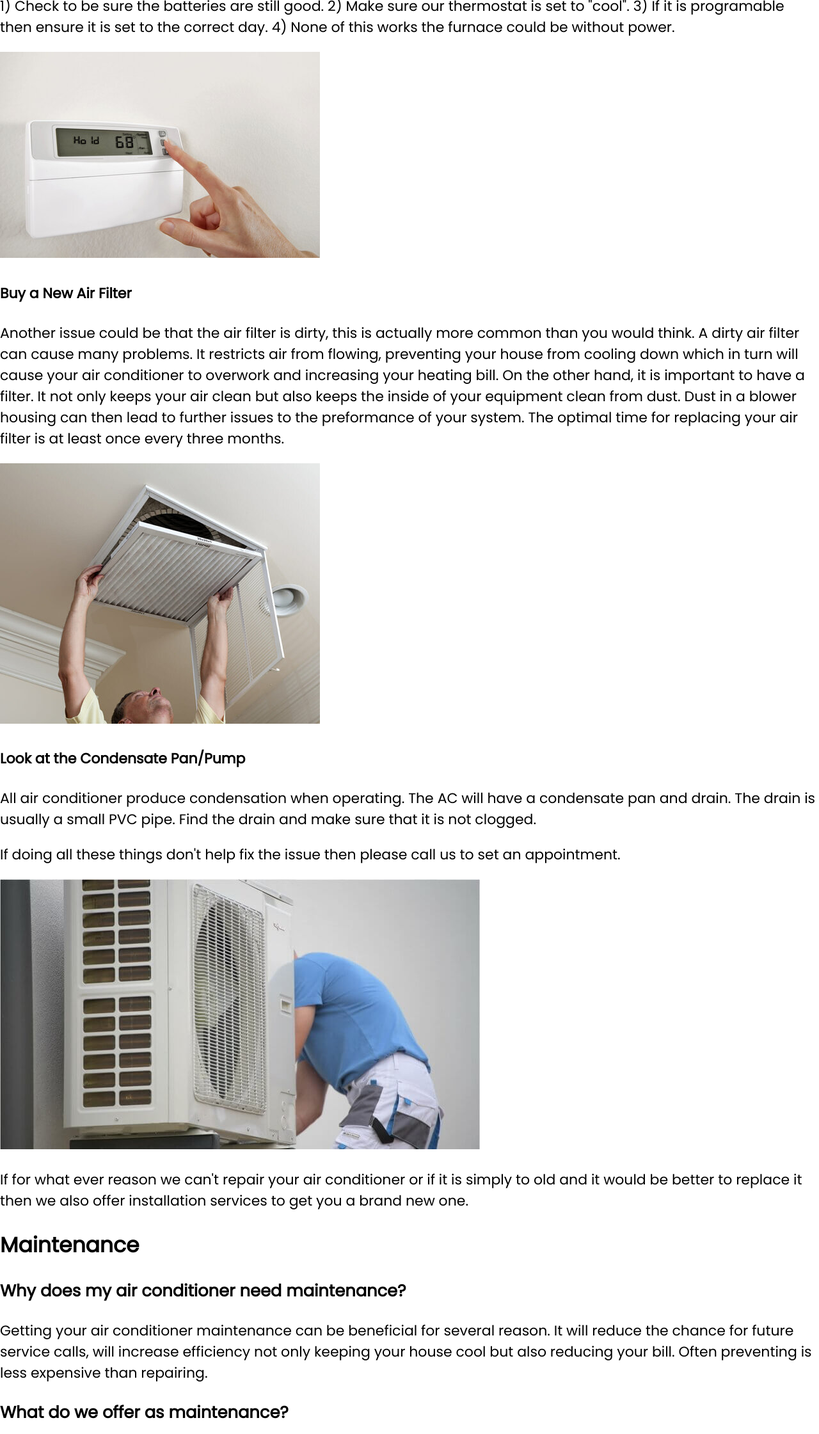
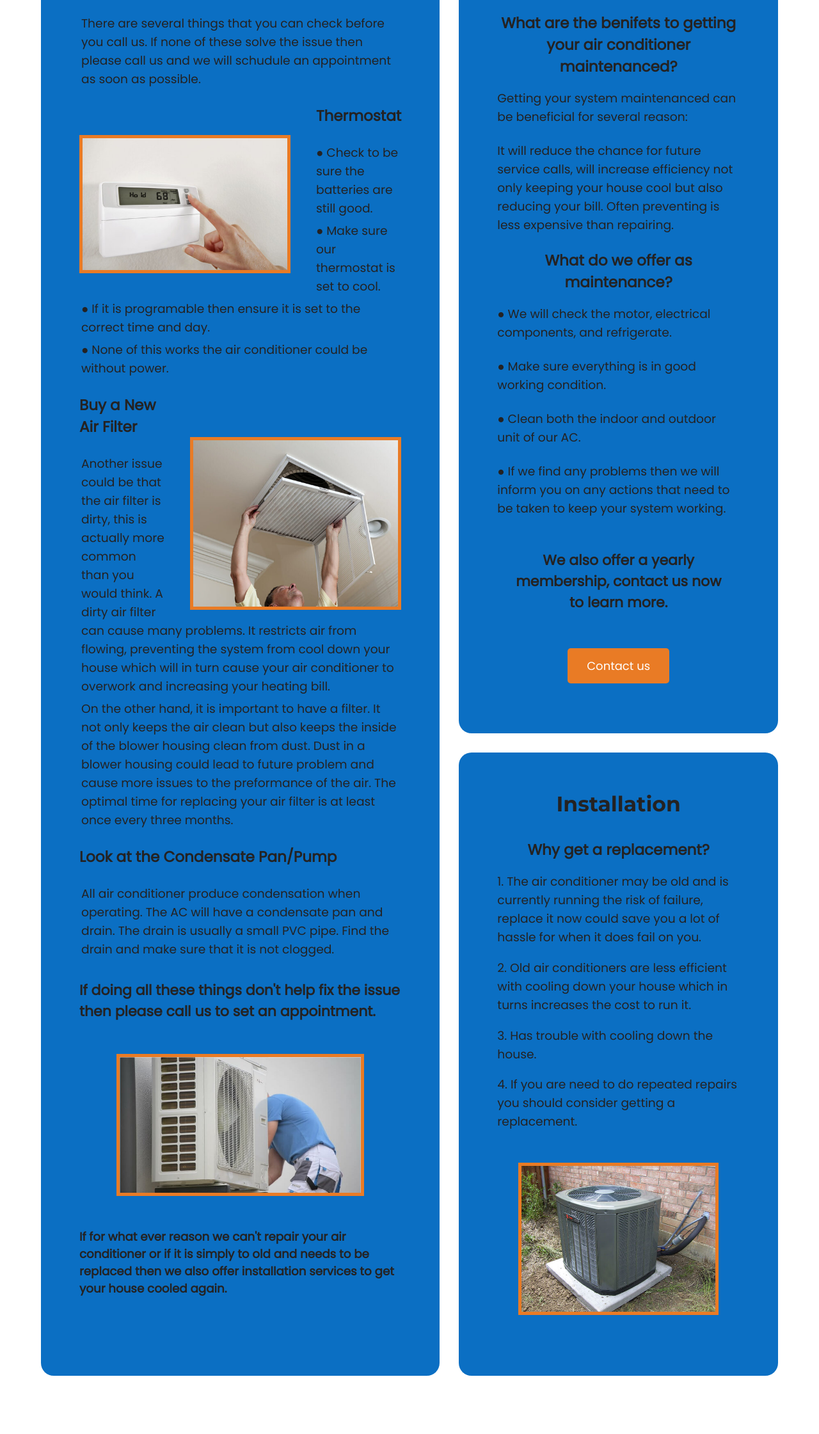
Before and after one commit to JCGrant42/wdd130, a plain HTML site: page jadeshvac/air-conditioner.html in a window 1280 px wide. Shown: the part 559-2800 px from the top of the page at 64% size. Drawn offline with Linux system fonts and the light colour scheme.

Commit message:
modified:   jadeshvac/air-conditioner.html 	new file:   jadeshvac/contactus.html 	modified:   jadeshvac/furnace.html 	modified:   jadeshvac/styles/style.css

```diff
--- a/jadeshvac/air-conditioner.html
+++ b/jadeshvac/air-conditioner.html
@@ -27,65 +27,66 @@
             <a href="contactus.html">Contact Us</a>
         </div>
     </header>
-<main>
+<main id="air-conditioner-subpage" class="subpage">
+    <div class="sub-grid">
+    <div class="title-box">
+        <h1>Air Conditioner Services</h1>
+    </div>
 
-    <div class="ac-repair">
+    <div class="subpage-repair">
         <h2>Repair services</h2>
         <p>
-        Before you call us there
-    are some things you can do first. If none of these things work then
-    please call us to schudule an appointment
+        There are several things that you can check before you call us.
+        If none of these solve the issue then please call us and we will schudule an appointment as soon as possible.
         </p>
-        <h4>Thermostat</h4>
-        <p>
-    1) Check to be sure the batteries are still good.
-    2) Make sure our thermostat is set to "cool".
-    3) If it is programable then ensure it is set to the correct day.
-    4) None of this works the furnace could be without power.
-        </p>
-        <img src="images/thermostat.jpg" alt="person adjusting thermostat">
-        <h4>Buy a New Air Filter</h4>
-        <p>
-    Another issue could be that the air filter is dirty, this is actually more common than you would think. A dirty air filter can cause many problems. It restricts air from flowing, preventing your house from cooling down which in turn will cause your air conditioner to overwork and increasing your heating bill. On the other hand, it is important to have a filter. It not only keeps your air clean but also keeps the inside of your equipment clean from dust. Dust in a blower housing can then lead to further issues to the preformance of your system.
-    The optimal time for replacing your air filter is at least once every three months.
-        </p>
-        <img src="images/hvac-filter.jpg" alt="person taking out filter">
-        <h4>Look at the Condensate Pan/Pump</h4>
-        <p>
-            All air conditioner produce condensation when operating. The AC will have a condensate pan and drain. The drain is usually a small PVC pipe. Find the drain and make sure that it is not clogged.
-        </p>
-        <p>
-            If doing all these things don't help fix the issue then please call us to set an appointment.
-        </p>
-        <img src="images/man-working-on-ac.jpg" alt="man working on an air conditioner">
-        <p>
-            If for what ever reason we can't repair your air conditioner or if it is simply to old and it
-            would be better to replace it then we also offer installation services to get you a brand new one.
-        </p>
+        <img class="ac-img-thermostat" src="images/thermostat.jpg" alt="person adjusting thermostat">
+        <h3>Thermostat</h3>
+            <p>● Check to be sure the batteries are still good.</p>
+            <p>● Make sure our thermostat is set to cool.</p>
+            <p>● If it is programable then ensure it is set to the correct time and day.</p>
+            <p>● None of this works the air conditioner could be without power.</p>
+        <img class="ac-img-filter" src="images/hvac-filter.jpg" alt="person taking out filter">
+        <h3>Buy a New Air Filter</h3>
+            <p>Another issue could be that the air filter is dirty, this is actually more common than you would think. A dirty air filter can cause many problems. It restricts air from flowing, preventing the system from cool down your house which will in turn cause your air conditioner to overwork and increasing your heating bill.</p>
+            <p>On the other hand, it is important to have a filter. It not only keeps the air clean but also keeps the inside of the blower housing clean from dust. Dust in a blower housing could lead to future problem and cause more issues to the preformance of the air. The optimal time for replacing your air filter is at least once every three months.</p>
+        <h3>Look at the Condensate Pan/Pump</h3>
+        <p>All air conditioner produce condensation when operating. The AC will have a condensate pan and drain. The drain is usually a small PVC pipe. Find the drain and make sure that it is not clogged.</p>
+        <h4>If doing all these things don't help fix the issue then please call us to set an appointment.</h4>
+        <img class="ac-img-repair" src="images/man-working-on-ac.jpg" alt="man working on an air conditioner">
+        <h5>If for what ever reason we can't repair your
+            air conditioner or if it is simply to old and
+            needs to be replaced then we also offer installation
+            services to get your house cooled again.</h5>
     </div>
 
-    <div class="ac-maintenance">
+    <div class="subpage-maintenance">
         <h2>Maintenance</h2>
-        <h3>Why does my air conditioner need maintenance?</h3>
-        <p>Getting your air conditioner maintenance can be beneficial for several reason. It will reduce the chance for future service calls, will increase efficiency not only keeping your house cool but also reducing your bill. Often preventing is less expensive than repairing.</p>
+        <h3>What are the benifets to getting your air conditioner maintenanced?</h3>
+            <p>Getting your system maintenanced can be beneficial for several reason: </p>
+            <p>It will reduce the chance for future service calls, will increase efficiency not only keeping your house cool but also reducing your bill. Often preventing is less expensive than repairing.</p>
         <h3>What do we offer as maintenance?</h3>
-        <p>We will check the motor, electrical components, and refrigerate. We will clean both the indoor and outdoor unit of our AC. If we do find a problem then we will inform you on any actions that will need to be taken.</p>
+            <p>● We will check the motor, electrical components, and refrigerate.</p>
+            <p>● Make sure everything is in good working condition.</p>
+            <p>● Clean both the indoor and outdoor unit of our AC.</p>
+            <p>● If we find any problems then we will inform you on any actions that need to be taken to keep your system working.</p>
         <h4>We also offer a yearly membership, contact us now to learn more.</h4>
+        <div class="button-box">
+            <a class="request-button" href="contactus.html">Contact us</a>
+        </div>
     </div>
 
-    <div class="ac-installation">
+    <div class="subpage-installation">
         <h2>Installation</h2>
         <h3>Why get a replacement?</h3>
-        <p>
-            1) The air conditioner could be old and is currently running the risk of failure, replace it before it fails on you.
-            2) Old air conditioners are usually less efficient which in turns increases the cost to run it.
-            3) Trouble cooling the house.
-            4) If you are need to do repeated repairs you should consider getting a replacement.
-        </p>
-        <img src="images/outdoor-air-conditioner.jpg" alt="ac condenser sitting outside">
+        <p>1. The air conditioner may be old and is currently running the risk of failure, replace it now could save you a lot of hassle for when it does fail on you.</p>
+        <p>2. Old air conditioners are less efficient with cooling down your house which in turns increases the cost to run it.</p>
+        <p>3. Has trouble with cooling down the house.</p>
+        <p>4. If you are need to do repeated repairs you should consider getting a replacement.</p>
+        <img class="ac-img-install" src="images/outdoor-air-conditioner.jpg" alt="ac condenser sitting outside">
     </div>
+    </div>
+</main>
 
-</main>
 <footer>
     <p class="site-plan"><a href="siteplan.html">Site Plan</a></p>
     <p class="service-area">Service Area:
--- a/jadeshvac/styles/style.css
+++ b/jadeshvac/styles/style.css
@@ -305,44 +305,56 @@ footer a {
 
 
 /* Subpage content */
-.furnace-page {
+.subpage {
     max-width: 1600px;
     margin: auto;
 }
 
 .sub-grid {
     display: grid;
-    grid-template-columns: 4fr 2fr;
     grid-gap: 30px;
     margin: 0 auto ;
     width: 90%;
 }
+#furnace-subpage .sub-grid{
+    grid-template-columns: 2fr 1fr;
+}
+#air-conditioner-subpage .sub-grid{
+    grid-template-columns: 5fr 4fr;
+}
+
+.subpage-repair {
+    grid-column: 1/2;
+    grid-row: 2/4;
+}
+.subpage-maintenance {
+    grid-column: 2/3;
+    grid-row: 2/3;
+}
+.subpage-installation {
+    grid-column: 2/3;
+    grid-row: 3/4;
+}
+
 
 .title-box {
     grid-column: 1/3;
     grid-row: 1/2;
-    width: 50%;
     margin: auto;
     text-align: center;
     margin-bottom: -20px;
     font-size: 20px;
     font-family: "Montserrat", serif;
 }
-
-.furnace-repair {
-    grid-column: 1/2;
-    grid-row: 2/4;
+#furnace-subpage .title-box{
+    width: 50%;
 }
-.furnace-maintenance {
-    grid-column: 2/3;
-    grid-row: 2/3;
-}
-.furnace-installation {
-    grid-column: 2/3;
-    grid-row: 3/4;
+#air-conditioner-subpage .title-box{
+    width: 60%;
 }
 
-.title-box h1, .furnace-repair, .furnace-maintenance, .furnace-installation {
+
+.title-box h1, .subpage-repair, .subpage-maintenance, .subpage-installation {
     background-color: #0b6fc3;
     color: #242222;
     border-radius: 20px;
@@ -350,46 +362,56 @@ footer a {
 .title-box h1 {
     padding: 20px;
 }
-.furnace-repair, .furnace-maintenance, .furnace-installation {
-    padding: 40px;
+.subpage-repair, .subpage-maintenance, .subpage-installation {
+    padding: 60px;
 }
 
 
-.furnace-page h2 {
+.subpage h2 {
     text-align: center;
     font-family: "Montserrat", serif;
     padding-bottom: 35px;
     margin: auto 0;
 }
-.furnace-page h3 {
+.subpage h3 {
     font-size: 1.05em;
 }
-.furnace-maintenance h3, .furnace-installation h3{
+.subpage-maintenance h3, .subpage-installation h3{
     text-align: center;
     margin: auto 0;
 }
-.furnace-maintenance h4 {
+.subpage-maintenance h4 {
     padding: 25px;
     margin-top: -15px;
     text-align: center;
 }
+#air-conditioner-subpage .subpage-maintenance h4 {
+    padding: 25px;
+    margin-top: 20px;
+    margin-bottom: 30px;
+    text-align: center;
+}
 
 
-.furnace-repair p {
+.subpage-repair p {
     font-size: .85em;
     padding: 3px;
     margin: auto;
  }
-.furnace-maintenance p {
+.subpage-maintenance p {
     font-size: .85em;
     padding-bottom: 25px;
 }
-.furnace-installation p {
+.subpage-installation p {
     font-size: .85em;
+}
+#air-conditioner-subpage .subpage-maintenance p {
+    font-size: .85em;
+    padding-bottom: 5px;
 }
 
 
-.furnace-page img{
+.subpage img{
     border: solid 5px #E97B25;
 }
 .furnace-img-thermostat{
@@ -401,13 +423,16 @@ footer a {
 .furnace-img-filter{
     float: left;
     max-width: 320px;
-    margin-right: 20px;
+    margin-right: 40px;
+    margin-bottom: 10px;
     margin-top: 90px;
 }
 .furnace-img-repair{
     width: 75%;
     margin: auto;
     display: block;
+    margin-top: 50px;
+    margin-bottom: 50px;
 }
 .furnace-img-install{
     width: 80%;
@@ -416,11 +441,45 @@ footer a {
     display: block;
 }
 
+.ac-img-thermostat{
+    float: left;
+    max-width: 320px;
+    margin-right: 40px;
+    margin-top: 70px;
+    margin-bottom: 30px;
+}
+.ac-img-filter{
+    float: right;
+    max-width: 320px;
+    margin-left: 40px;
+    margin-top: 90px;
+}
+.ac-img-repair{
+    width: 75%;
+    margin: auto;
+    display: block;
+    margin-top: 50px;
+    margin-bottom: 50px;
+}
+.ac-img-install{
+    width: 80%;
+    margin: auto;
+    display: block;
+    margin-bottom: 35px;
+    margin-top: 50px;
+}
 
-.furnace-maintenance .request-button{
+
+#air-conditioner-subpage .subpage-maintenance .button-box{
+    margin-bottom: 30px;
+}
+.subpage-maintenance .button-box{
+    margin-top: 40px;
+}
+.subpage-maintenance .request-button{
     background-color: #E97B25;
 }
-.furnace-maintenance .request-button:hover{
+.subpage-maintenance .request-button:hover{
     background-color: white;
     color: #0b6fc3;
 }
```
Also changed, not shown: jadeshvac/contactus.html (added, +157 -0 lines), jadeshvac/furnace.html (+5 -6 lines).
